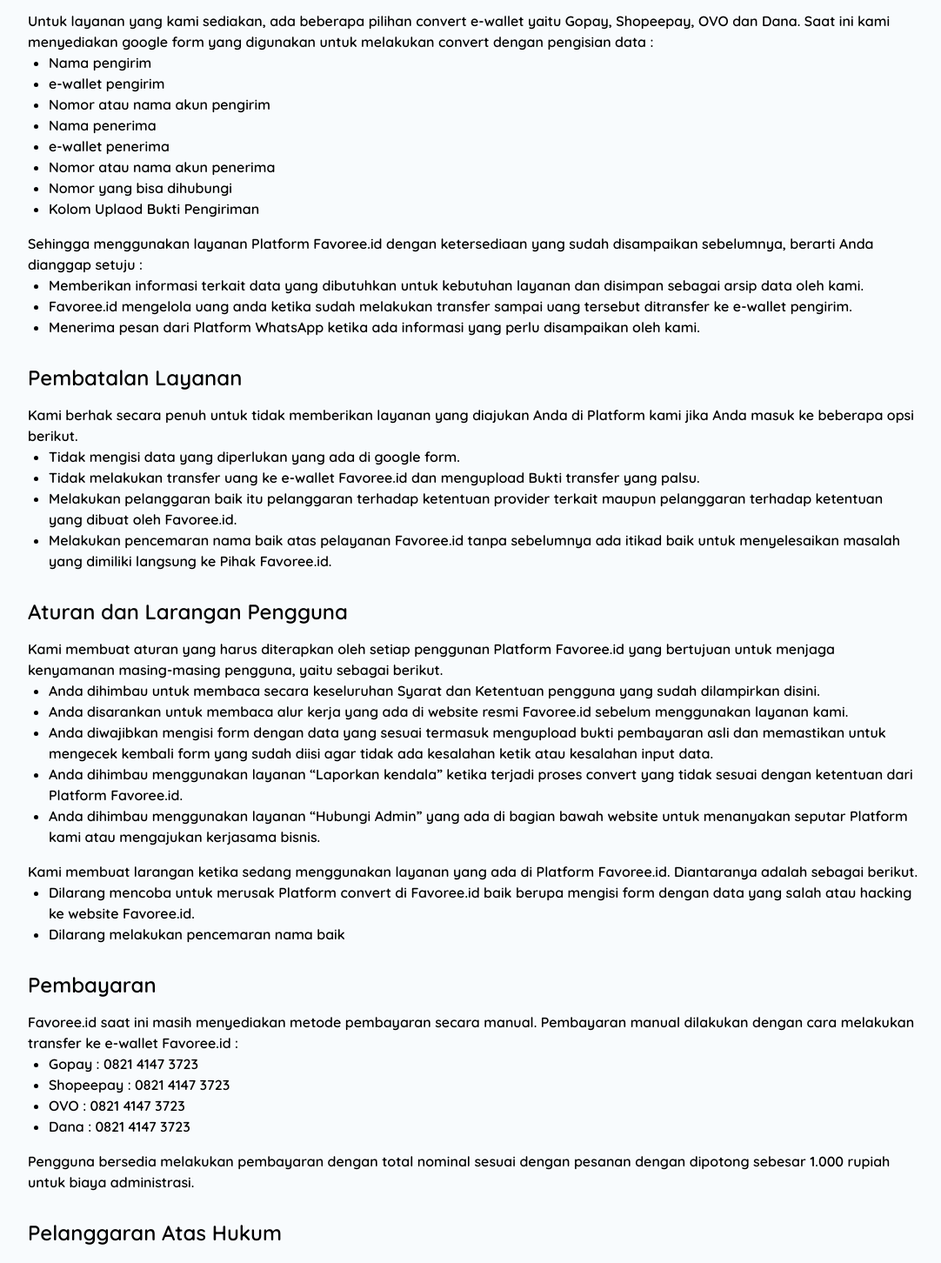
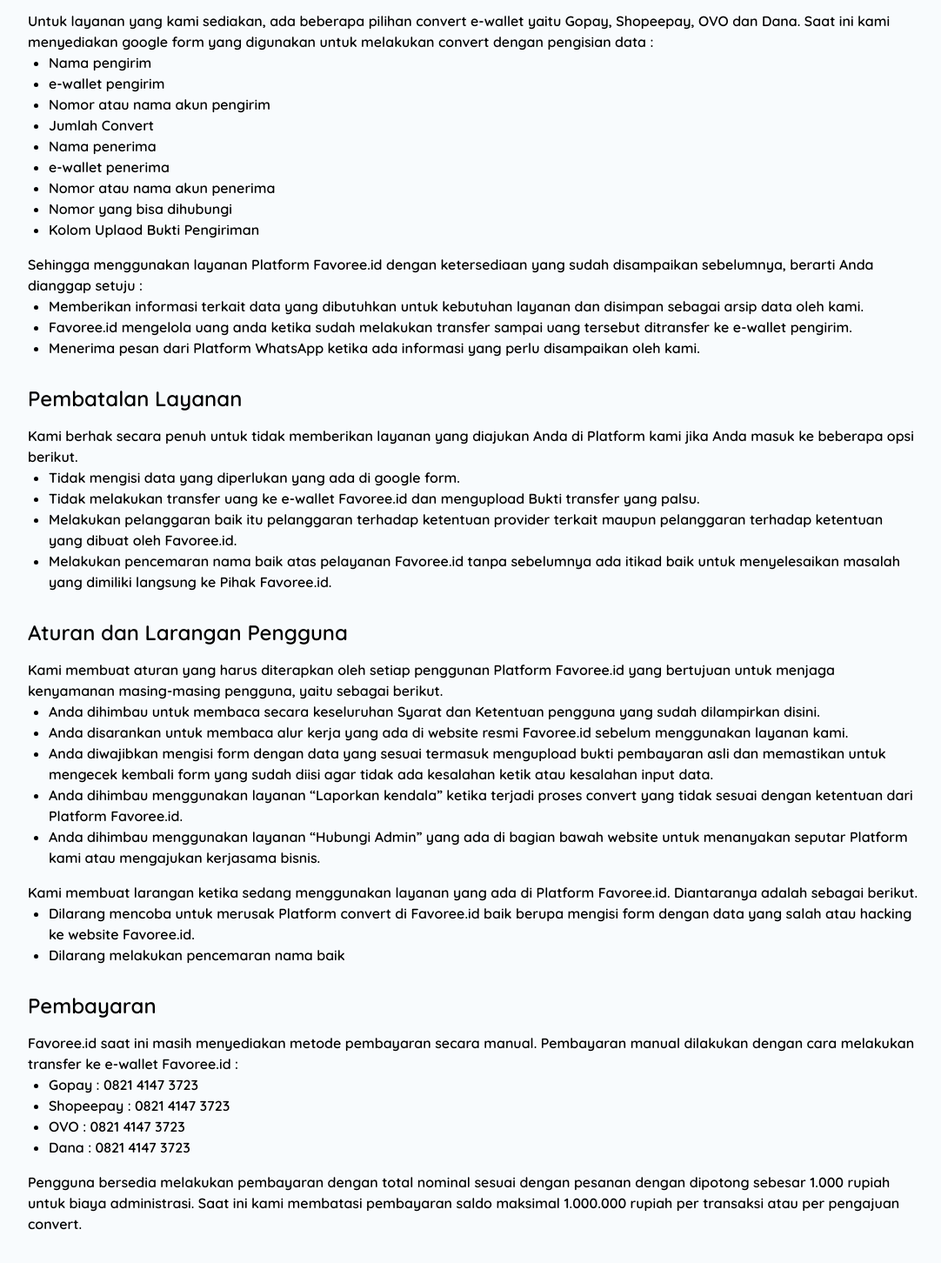
Before and after one commit to afistapratama12/favoree-client, a React (Create React App) app: page /term-and-condition in a window 1280 px wide. Shown: the part 1620-3072 px from the top of the page at 87% size, without its empty margins (96-1178 px from the left). Built offline with nearby package versions, Linux system fonts and the light colour scheme.

Commit message:
update: TNC limit 1jt

```diff
--- a/src/pages/TermCondition.jsx
+++ b/src/pages/TermCondition.jsx
@@ -220,6 +220,7 @@ const TermCondition = () => {
               <ListItem>Nama pengirim</ListItem>
               <ListItem>e-wallet pengirim</ListItem>
               <ListItem>Nomor atau nama akun pengirim</ListItem>
+              <ListItem>Jumlah Convert</ListItem>
               <ListItem>Nama penerima</ListItem>
               <ListItem>e-wallet penerima</ListItem>
               <ListItem>Nomor atau nama akun penerima</ListItem>
@@ -343,9 +344,7 @@ const TermCondition = () => {
               <ListItem>Dana : 0821 4147 3723</ListItem>
             </UnorderedList>
             <Text mt={4} fontSize={fontSizeTNC}>
-              Pengguna bersedia melakukan pembayaran dengan total nominal sesuai
-              dengan pesanan dengan dipotong sebesar 1.000 rupiah untuk biaya
-              administrasi.
+              Pengguna bersedia melakukan pembayaran dengan total nominal sesuai dengan pesanan dengan dipotong sebesar 1.000 rupiah untuk biaya administrasi. Saat ini kami membatasi pembayaran saldo maksimal 1.000.000 rupiah per transaksi atau per pengajuan convert.
             </Text>
           </Box>
 
```
